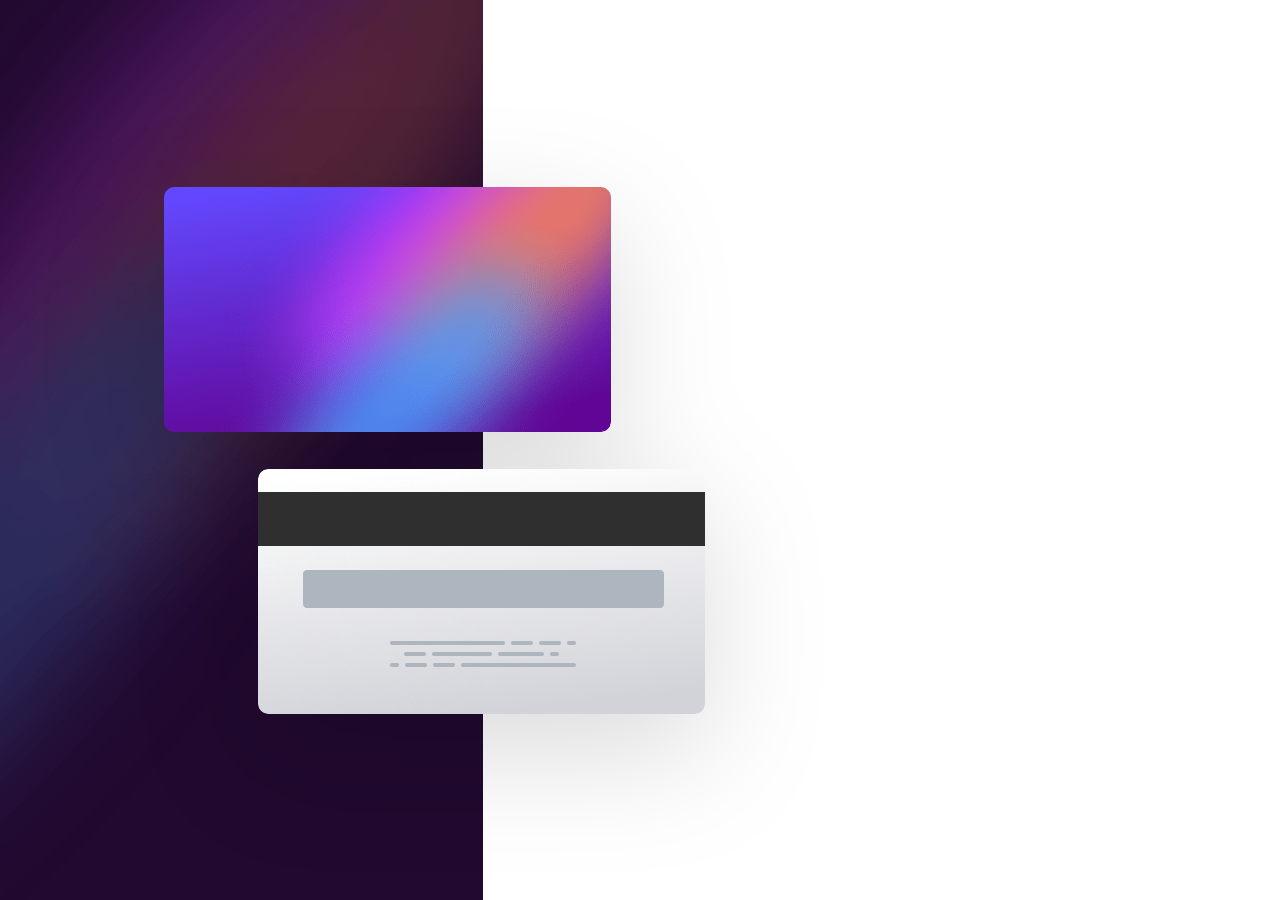
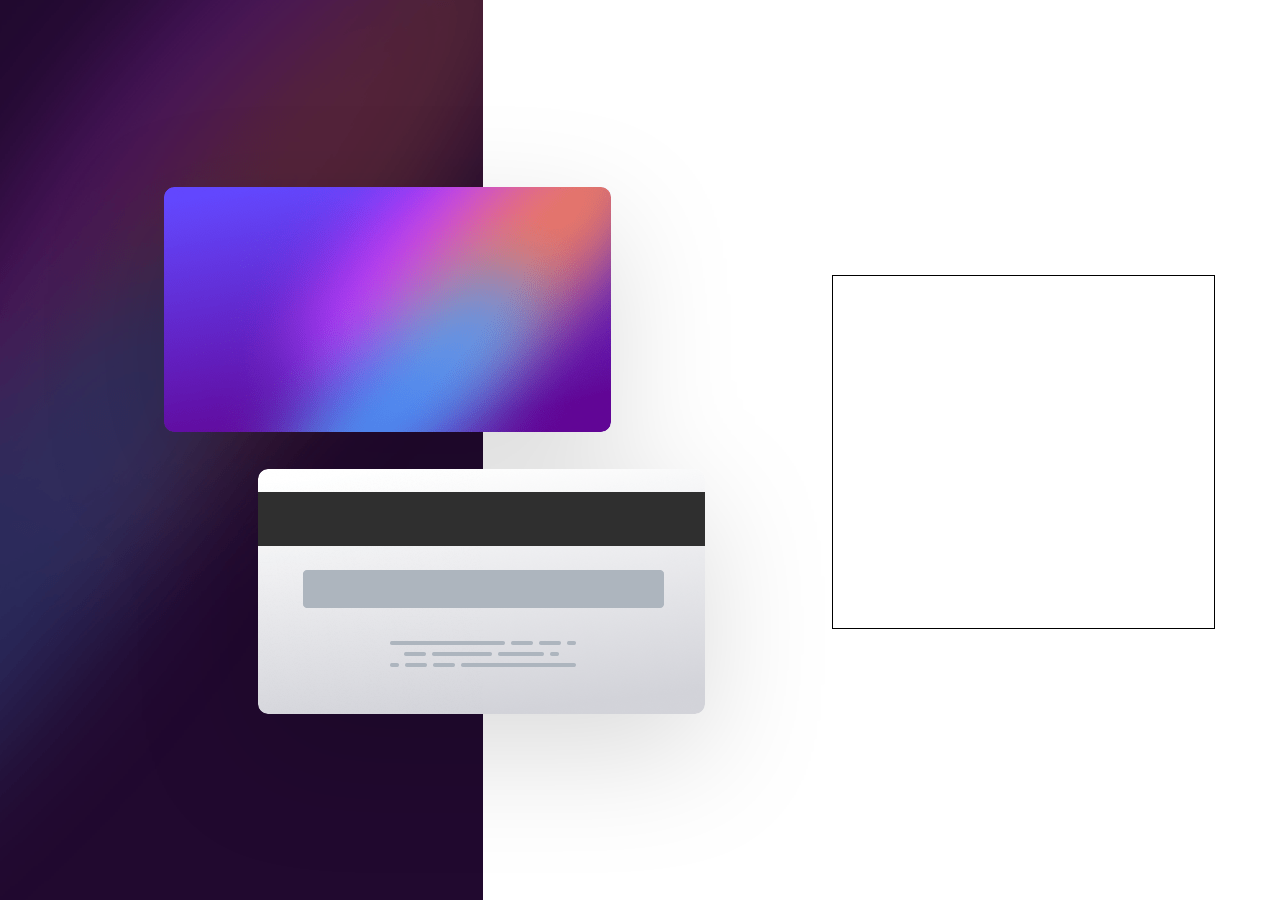
Before and after one commit to selly361/Interactive-card-details-form, a React (Create React App) app: page / in a window 1280 px wide. Built offline with nearby package versions, Linux system fonts and the light colour scheme.

Commit message:
Fixed: the height of the sidebar not fitting the screen on larger devices

```diff
--- a/src/components/Form/Form.styles.ts
+++ b/src/components/Form/Form.styles.ts
@@ -1,10 +1,10 @@
 import styled from "styled-components";
 
 export const StyledForm = styled.form`
+  position: absolute;
   height: 352px;
   width: 381px;
   left: 832px;
   top: 275px;
-  border-radius: 0px;
   border: 1px solid black;
 `;
```
